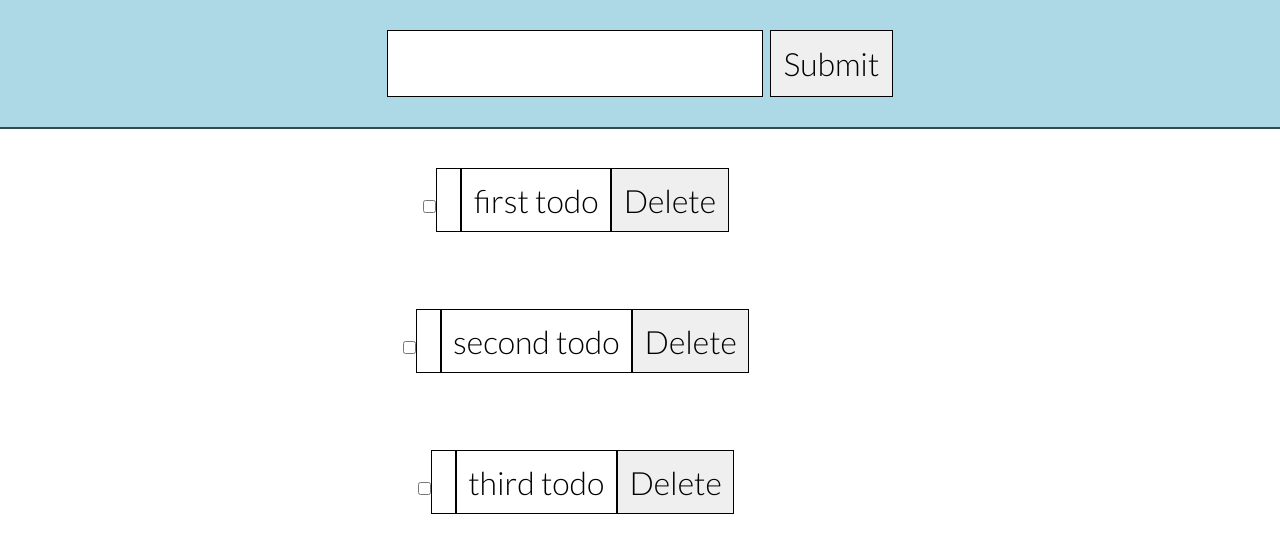
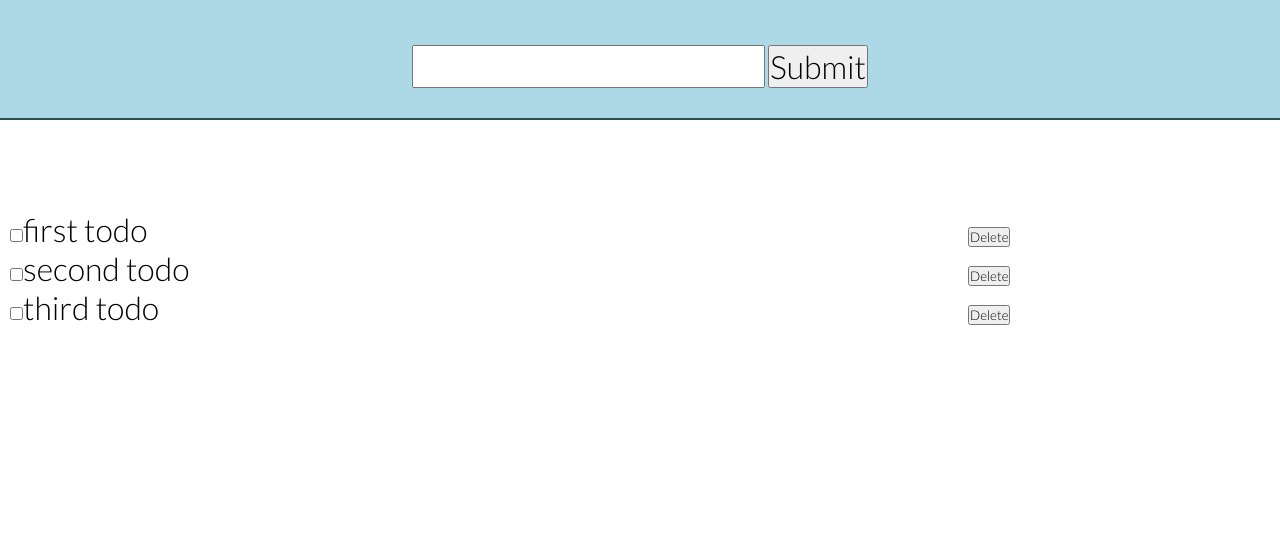
Before and after one commit to FAC-11/week2-baja, a website: page index.html in a window 1280 px wide. Drawn offline with Linux system fonts and the light colour scheme.

Commit message:
begin redoing all css

```diff
--- a/style.css
+++ b/style.css
@@ -8,47 +8,70 @@ font-family: 'Lato', sans-serif;
 
 }
 
-.todo-container  li, form {
+/*.todo-container  li, form {
 
-  width: 90vw;
+  width: 100%;
   margin: 3% auto;
   list-style-type: none;
   text-align: center;
   font-size: 2rem;
-  /*height: 50px;*/
   display: inline-block;
 
-}
+}*/
 
-.todo-container span, button, form > input {
+/*.todo-container span, button, form > input {
 
   border: 1px solid black;
   padding: 1%;
   font-size: 2rem;
 
 
-}
+}*/
 
-.todo-container input [type=checkbox] {
-  width: 300px; /*Desired width*/
-height: 300px; /*Desired height*/
+/*.todo-container input[type=checkbox] {
+  width: 300px;
+height: 300px;
 cursor: pointer;
 -webkit-appearance: none;
 appearance: none;
-}
+}*/
 
 form {
   position: fixed;
+  top: 0;
   margin: 0;
   background-color: lightblue;
   width: 100%;
-  /*overrides 90vw*/
   padding: 30px 0;
   z-index: 1;
   border-bottom: solid darkslategrey 2px;
+  text-align: center;
+}
+
+form > input {
+  font-size: 2rem;
+}
+
+form > input[type='text'] {
+  max-width: 90%;
+}
+
+form > input[type='submit'] {
+  margin-top: 15px;
+  -webkit-appearance: button;
 }
 
 .todo-container {
   position: relative;
-  top: 130px;
+  top: 200px;
 }
+.todo-container > ul > li > span {
+  width: 75%;
+  display: inline-block;
+  margin: 0 auto;
+}
+
+.todo-container > ul {
+  margin: 10px;
+  font-size: 2rem;
+}
```
